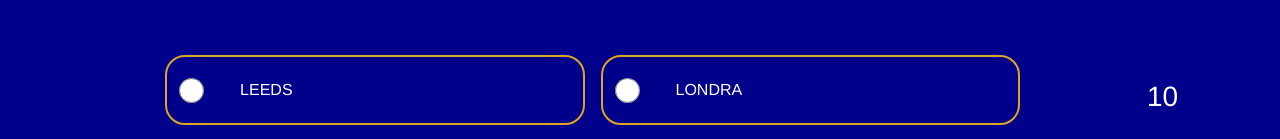
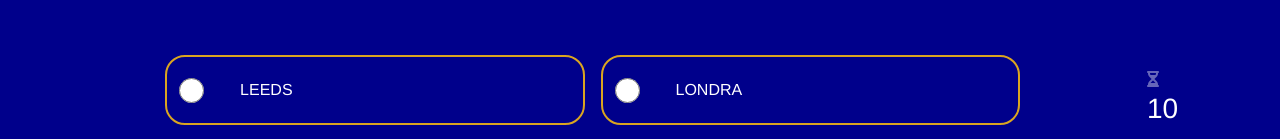
Before and after one commit to AlessandroLembo/vue-wants-millionaire, a Vue app: page / in a window 1280 px wide. Shown: the part 759-898 px from the top of the page. Built offline with nearby package versions, Linux system fonts and the light colour scheme.

Commit message:
icon hourglass in template

```diff
--- a/src/components/ContainerGame.vue
+++ b/src/components/ContainerGame.vue
@@ -203,7 +203,10 @@
                                     @game-over="showResult"></answers-game>
                             </div>
                             <div class="col-sm-1 text-white mt-2 d-flex justify-content-center">
-                                <h3>{{ reactionTime }}</h3>
+                                <div>
+                                    <i class="fa-solid fa-hourglass-half fa-beat-fade"></i>
+                                    <h3>{{ reactionTime }}</h3>
+                                </div>
                             </div>
 
                         </div>
```
